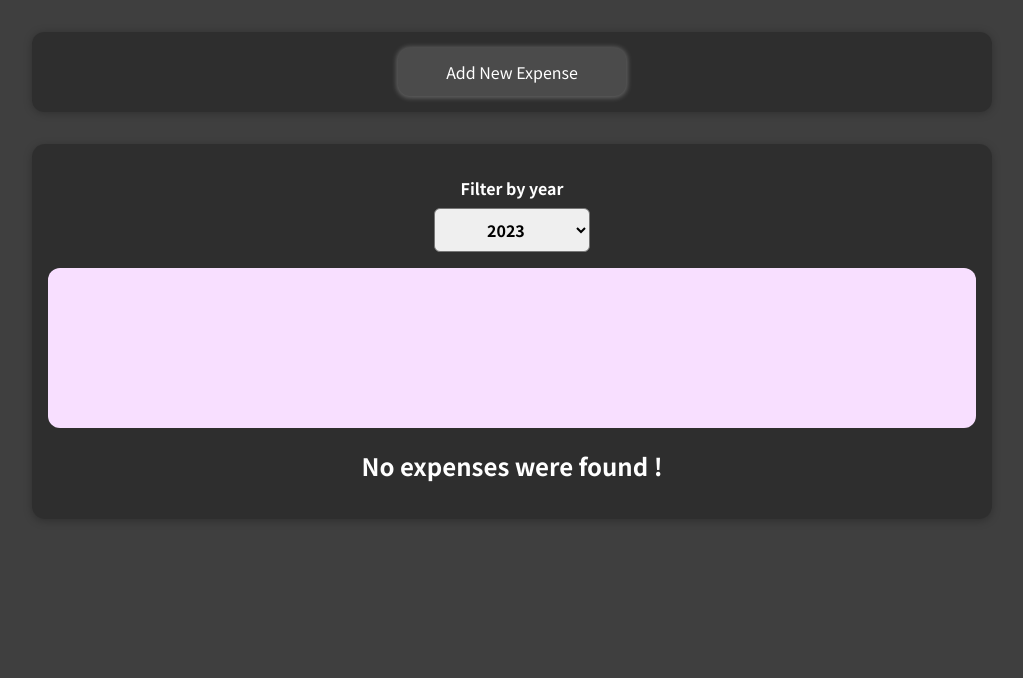
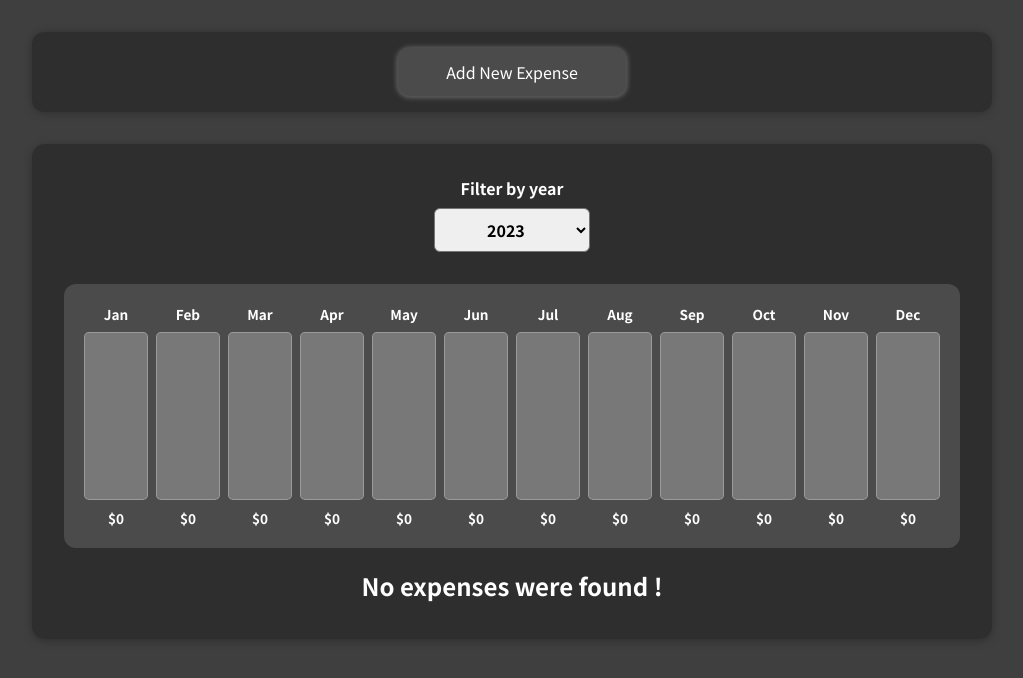
Before and after one commit to Alejandro-Madero/Expenses-project, a React (Create React App) app: page / in a window 1280 px wide. Shown: the top 678 px of the page, without its empty margins (128-1151 px from the left). Built offline with nearby package versions, Linux system fonts and the light colour scheme.

Commit message:
Added Chart & ChartBar's logic and styles

```diff
--- a/src/App.js
+++ b/src/App.js
@@ -25,8 +25,6 @@ const expensesArr = [
 ];
 
 const App = () => {
-  console.log(this);
-
   const [expenses, setExpenses] = useState(expensesArr);
 
   const addExpenseHandler = (expense) => {
--- a/src/components/Chart/Chart.css
+++ b/src/components/Chart/Chart.css
@@ -1,9 +1,15 @@
 .chart {
-  padding: 1rem;
+  margin: 1rem 1rem;
+  display: flex;
+  justify-content: center;
   border-radius: 12px;
-  background-color: #f8dfff;
+  background-color: #4b4b4b;
+}
+
+.chartbar-container {
+  margin: 0.75rem 1.5rem;
   text-align: center;
   display: flex;
-  justify-content: space-around;
-  height: 10rem;
+  gap: 0.5rem;
+  height: 15rem;
 }
--- a/src/components/Chart/Chart.js
+++ b/src/components/Chart/Chart.js
@@ -1,8 +1,24 @@
 import ChartBar from "./ChartBar";
 import "./Chart.css";
 const Chart = (props) => {
-  console.log(props);
-  return <div className="chart">{}</div>;
+  const expensesByMonth = props.expenses.map((expense) => expense.value);
+  const maxValue = Math.round(Math.max(...expensesByMonth));
+
+  return (
+    <div className="chart">
+      <div className="chartbar-container">
+        {props.expenses.map((expense) => {
+          return (
+            <ChartBar
+              label={expense.label}
+              value={expense.value}
+              height={`${Math.round((expense.value / maxValue) * 100) || 0}%`}
+            />
+          );
+        })}
+      </div>
+    </div>
+  );
 };
 
 export default Chart;
--- a/src/components/Chart/ChartBar.css
+++ b/src/components/Chart/ChartBar.css
@@ -7,24 +7,27 @@
 
 .chart-bar__inner {
   height: 100%;
-  width: 100%;
-  border: 1px solid #313131;
-  border-radius: 12px;
-  background-color: #c3b4f3;
+  width: 4rem;
+  border: 1px solid rgba(255, 255, 255, 0.25);
+  border-radius: 5px;
+  background-color: rgba(255, 255, 255, 0.25);
   overflow: hidden;
   display: flex;
-  flex-direction: column;
-  justify-content: flex-end;
+  align-items: flex-end;
+  cursor: pointer;
 }
 
 .chart-bar__fill {
-  background-color: #4826b9;
+  background-color: #ffffff;
   width: 100%;
+
   transition: all 0.3s ease-out;
 }
 
 .chart-bar__label {
   font-weight: bold;
-  font-size: 0.5rem;
+  font-size: 0.85rem;
+  color: white;
   text-align: center;
+  margin: 0.5rem 0 0.5rem 0;
 }
--- a/src/components/Chart/ChartBar.js
+++ b/src/components/Chart/ChartBar.js
@@ -1,12 +1,14 @@
 import "./ChartBar.css";
 const ChartBar = (props) => {
+  console.log(props.height);
   return (
     <div className="chart-bar">
+      <h2 className="chart-bar__label">{props.label}</h2>
       <div className="chart-bar__inner">
-        <div className="chart-bar__fill"></div>
+        <div className="chart-bar__fill" style={{ height: props.height }}></div>
       </div>
 
-      <div className="chart-bar__label"></div>
+      <p className="chart-bar__label">${props.value}</p>
     </div>
   );
 };
--- a/src/components/Expenses/ExpenseDate.css
+++ b/src/components/Expenses/ExpenseDate.css
@@ -4,7 +4,6 @@
   width: 5.5rem;
   height: 5.5rem;
   box-shadow: 0 0.5px 5px 1.5px rgba(255, 255, 255, 0.25);
-
   background-color: rgba(31, 31, 31, 0.4);
   color: white;
   border-radius: 12px;
@@ -19,11 +18,6 @@
   text-transform: uppercase;
 }
 
-.expense-date__year {
-  margin: 0;
-  font-size: 0.75rem;
-}
-
 .expense-date__day {
   margin: 0;
   font-size: 1.5rem;
--- a/src/components/Expenses/ExpenseDate.js
+++ b/src/components/Expenses/ExpenseDate.js
@@ -1,14 +1,12 @@
 import "./ExpenseDate.css";
 
 const ExpenseDate = ({ date }) => {
-  const year = date.getFullYear();
   const month = date.toLocaleDateString("es-AR", { month: "long" });
   const day = date.toLocaleDateString("es-AR", { day: "numeric" });
 
   return (
     <div className="expense-date">
       <p className="expense-date__month">{month}</p>
-      <p className="expense-date__year">{year}</p>
       <p className="expense-date__day">{day}</p>
     </div>
   );
```
